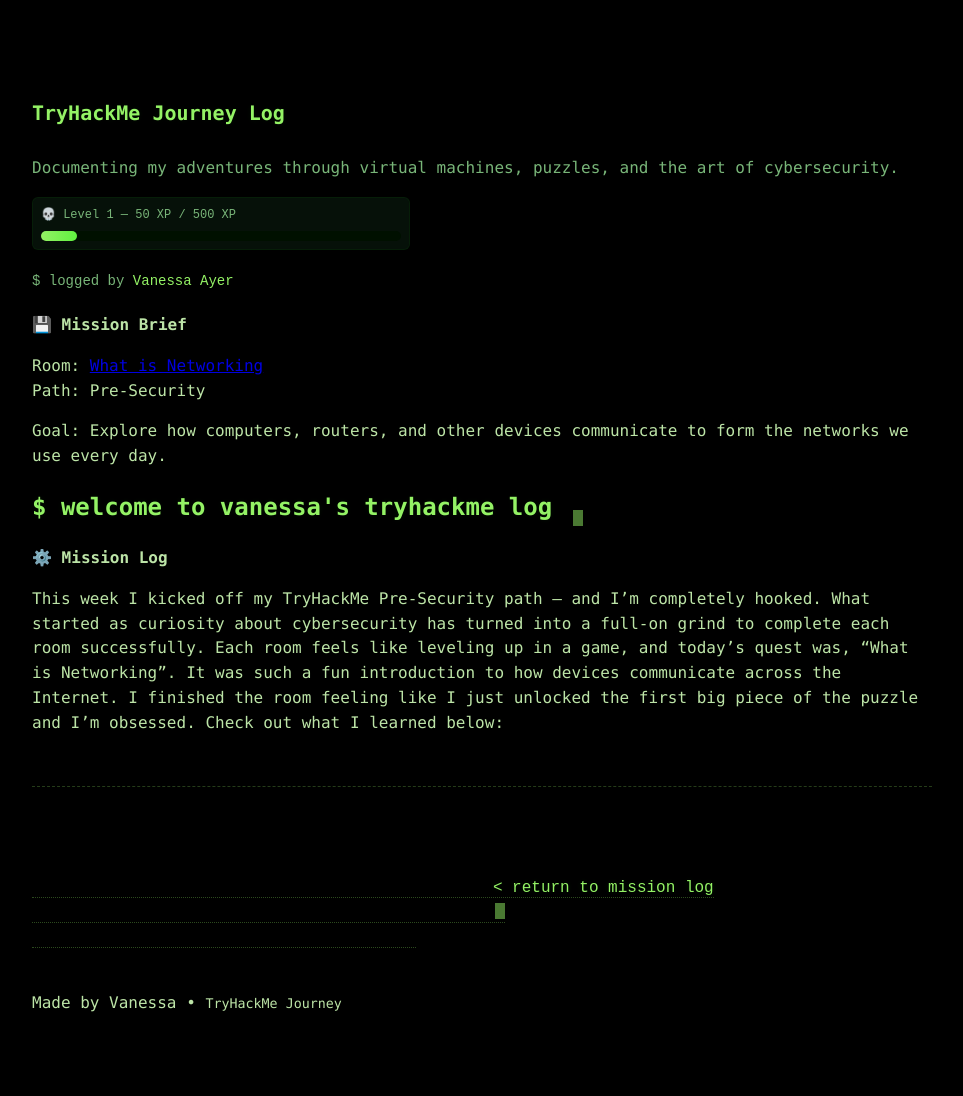
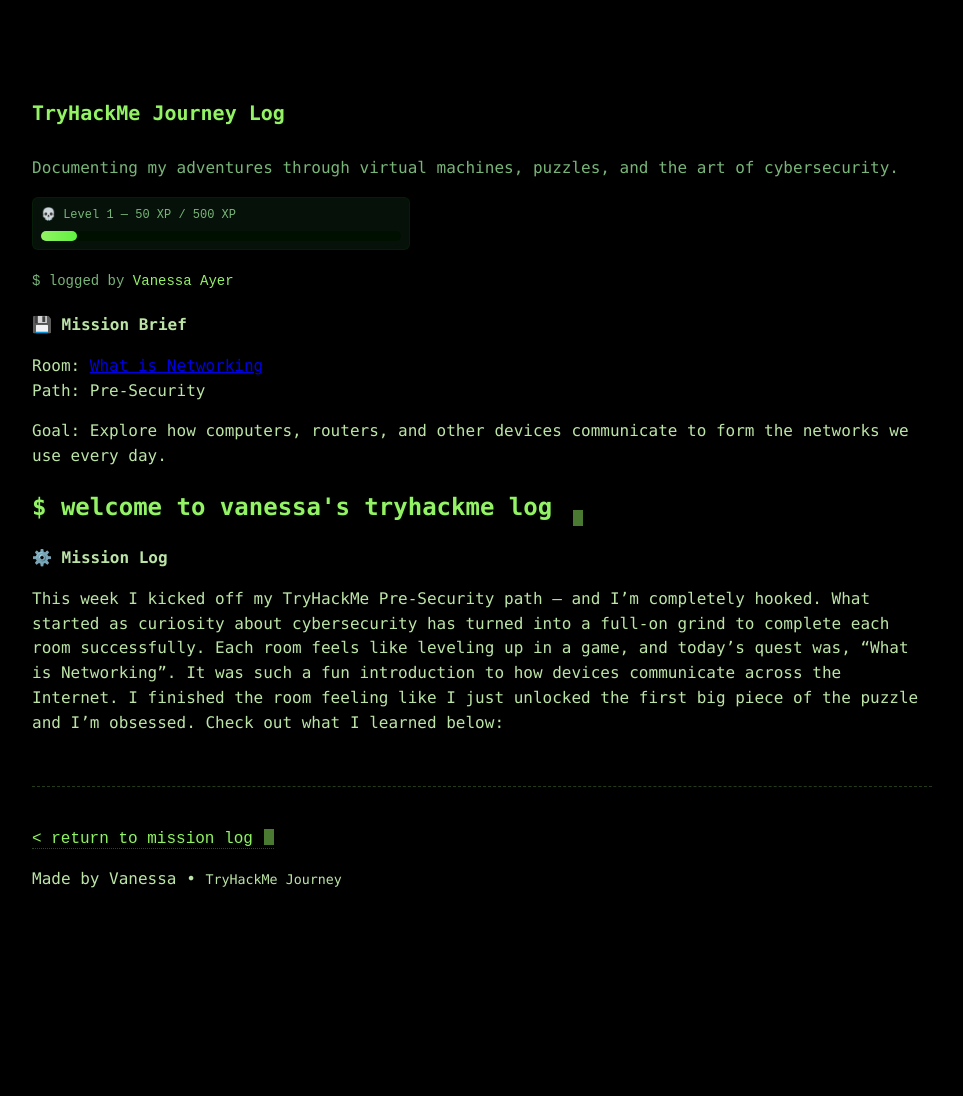
Before and after one commit to vanessa-ayer/tryhackme-log, a Jekyll site: the page built from _posts/2025-10-08-tryhackme-intro.md, in a window 1280 px wide. Shown: the whole page, without its empty margins (32-995 px from the left). Built offline with Jekyll 4.4.1, drawn with Linux system fonts in a browser that asks for light colours; our own code applies the rules of GitHub Pages for plain Markdown files; after the commit the page ends 972 px from its top, so only the background shows below that.

Commit message:
Style / Fix spacing in return link line

```diff
--- a/assets/css/custom.css
+++ b/assets/css/custom.css
@@ -186,7 +186,7 @@ code {
 	text-align: left;
 	margin-top: 40px;
 	font-family: 'Source Code Pro', monospace;
-	white-space: pre; /* preserves spaces like a terminal */
+	white-space: normal; /* preserves spaces like a terminal */
 }
 
 .return-link a {
```
